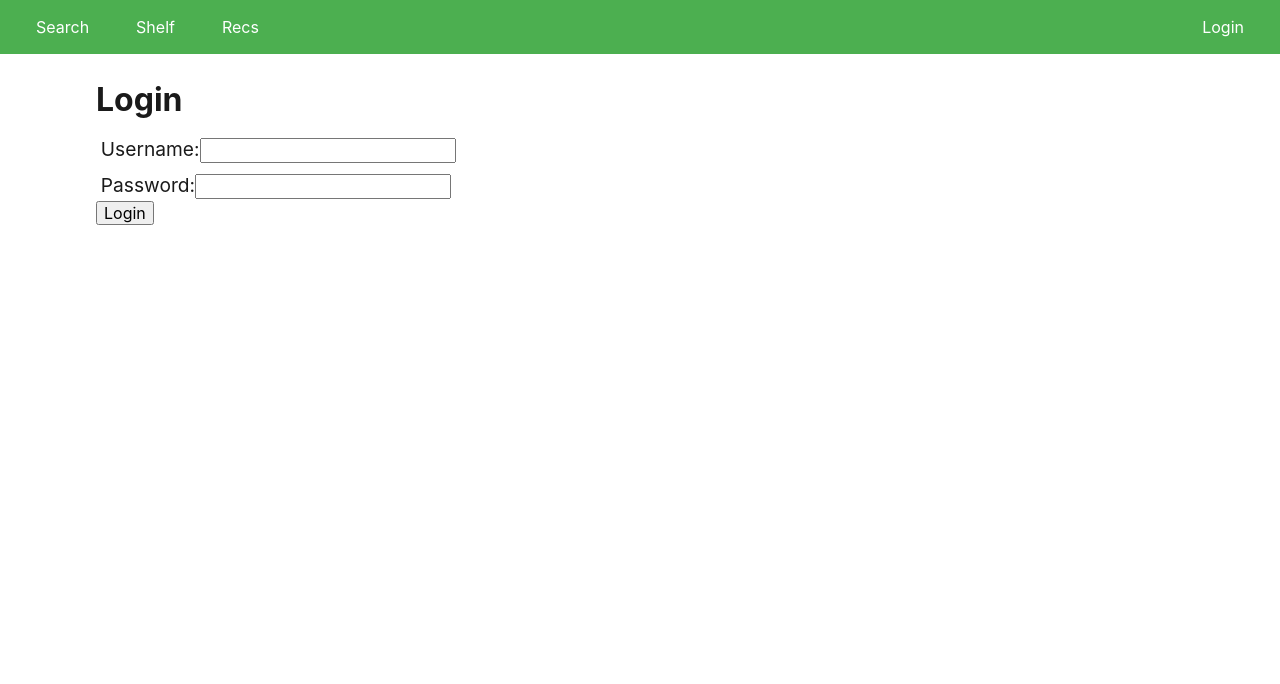
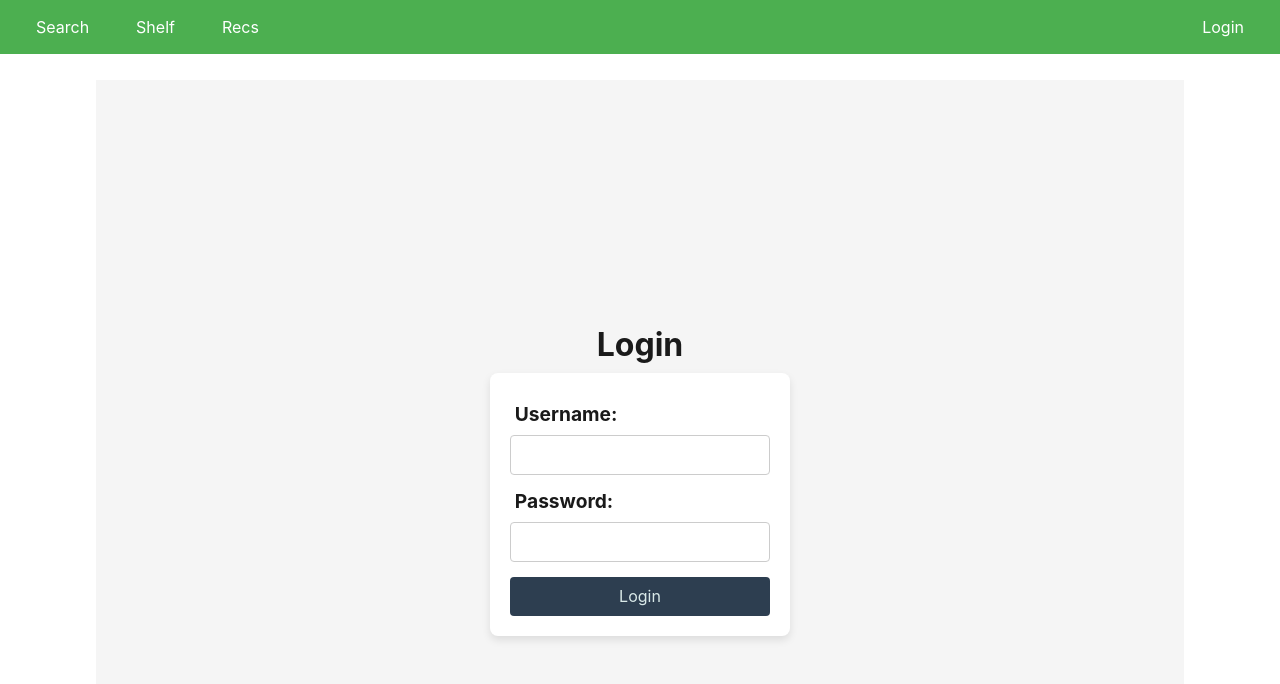
Before and after one commit to tannerflake/WellRead-v1, a React app in the folder client/: page /login in a window 1280 px wide. Shown: the top 684 px of the page. Built offline with nearby package versions, Linux system fonts and the light colour scheme; the HTML template or start-up script is replaced by a standard one.

Commit message:
Added the bones for a search page

```diff
--- a/client/src/index.css
+++ b/client/src/index.css
@@ -1752,3 +1752,100 @@ form [type='radio'] {
 .navbar .btn:hover {
   background-color: #d32f2f; /* Darker red on hover */
 }
+
+.login-container {
+  display: flex;
+  flex-direction: column;
+  align-items: center;
+  justify-content: center;
+  height: 100vh;
+  background-color: #f5f5f5;
+}
+
+.login-form {
+  background-color: white;
+  padding: 20px;
+  border-radius: 8px;
+  box-shadow: 0 4px 8px rgba(0, 0, 0, 0.1);
+  width: 300px;
+}
+
+.login-form h2 {
+  margin-bottom: 20px;
+  text-align: center;
+}
+
+.login-form .form-group {
+  margin-bottom: 15px;
+}
+
+.login-form label {
+  display: block;
+  margin-bottom: 5px;
+  font-weight: bold;
+}
+
+.login-form input {
+  width: 100%;
+  padding: 8px;
+  border: 1px solid #ccc;
+  border-radius: 4px;
+}
+
+.login-form button {
+  width: 100%;
+  padding: 10px;
+  background-color: #4CAF50;
+  color: white;
+  border: none;
+  border-radius: 4px;
+  cursor: pointer;
+  transition: background-color 0.3s;
+}
+
+.login-form button:hover {
+  background-color: #45a049;
+}
+
+.login-form .error-message {
+  color: red;
+  margin-bottom: 15px;
+  text-align: center;
+}
+
+.search-container {
+  display: flex;
+  flex-direction: column;
+  align-items: center;
+  justify-content: center;
+  padding: 20px;
+}
+
+.search-bar {
+  display: flex;
+  flex-direction: column;
+  align-items: center;
+  gap: 10px;
+  margin-top: 20px;
+}
+
+.search-input {
+  width: 300px;
+  padding: 10px;
+  border: 1px solid #ccc;
+  border-radius: 4px;
+}
+
+.btn-primary {
+  padding: 10px 20px;
+  background-color: #4CAF50;
+  color: white;
+  border: none;
+  border-radius: 4px;
+  cursor: pointer;
+  transition: background-color 0.3s;
+}
+
+.btn-primary:hover {
+  background-color: #45a049;
+}
--- a/client/src/pages/Login.tsx
+++ b/client/src/pages/Login.tsx
@@ -27,9 +27,8 @@ const Login: React.FC = () => {
         const data = await response.json();
         console.log(data);
         if (data.token) {
-            AuthService.login(data.token);
+          AuthService.login(data.token);
         }
-
       } else {
         console.error('Invalid login credentials');
       }
@@ -39,10 +38,10 @@ const Login: React.FC = () => {
   };
 
   return (
-    <div>
+    <div className='login-container'>
       <h2>Login</h2>
-      <form onSubmit={handleLogin}>
-        <div>
+      <form className='login-form' onSubmit={handleLogin}>
+        <div className='form-group'>
           <label htmlFor="username">Username:</label>
           <input
             type="text"
@@ -50,9 +49,10 @@ const Login: React.FC = () => {
             name="username"
             value={userLogin.username}
             onChange={handleFormChange}
+            className='form-input'
           />
         </div>
-        <div>
+        <div className='form-group'>
           <label htmlFor="password">Password:</label>
           <input
             type="password"
@@ -60,9 +60,10 @@ const Login: React.FC = () => {
             name="password"
             value={userLogin.password}
             onChange={handleFormChange}
+            className='form-input'
           />
         </div>
-        <button type="submit">Login</button>
+        <button type="submit" className='btn btn-primary'>Login</button>
       </form>
     </div>
   );
--- a/client/src/pages/Search.tsx
+++ b/client/src/pages/Search.tsx
@@ -1,7 +1,31 @@
-const Search = () => {
+import React, { useState } from 'react';
+import '../index.css'; // Import the CSS file
+
+const Search: React.FC = () => {
+  const [query, setQuery] = useState('');
+
+  const handleInputChange = (event: React.ChangeEvent<HTMLInputElement>) => {
+    setQuery(event.target.value);
+  };
+
+  const handleSearch = () => {
+    console.log('Searching for:', query);
+    // Add your search logic here
+  };
+
   return (
-    <section>
+    <section className="search-container">
       <h1>Search</h1>
+      <div className="search-bar">
+        <input
+          type="text"
+          value={query}
+          onChange={handleInputChange}
+          placeholder="Search for a book..."
+          className="search-input"
+        />
+        <button onClick={handleSearch} className="btn btn-primary">Find Book</button>
+      </div>
     </section>
   );
 };
```
